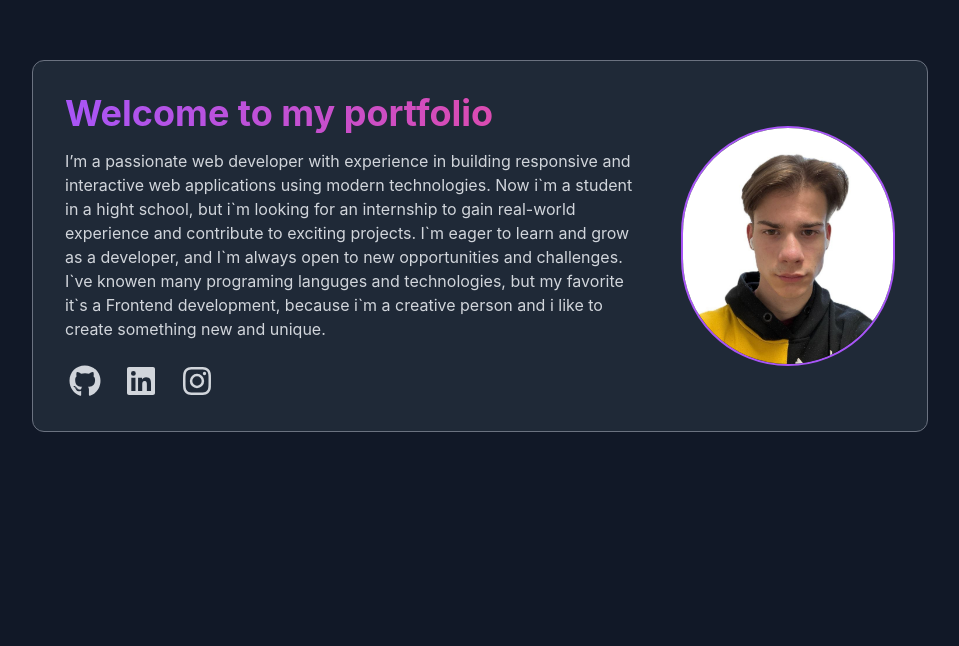
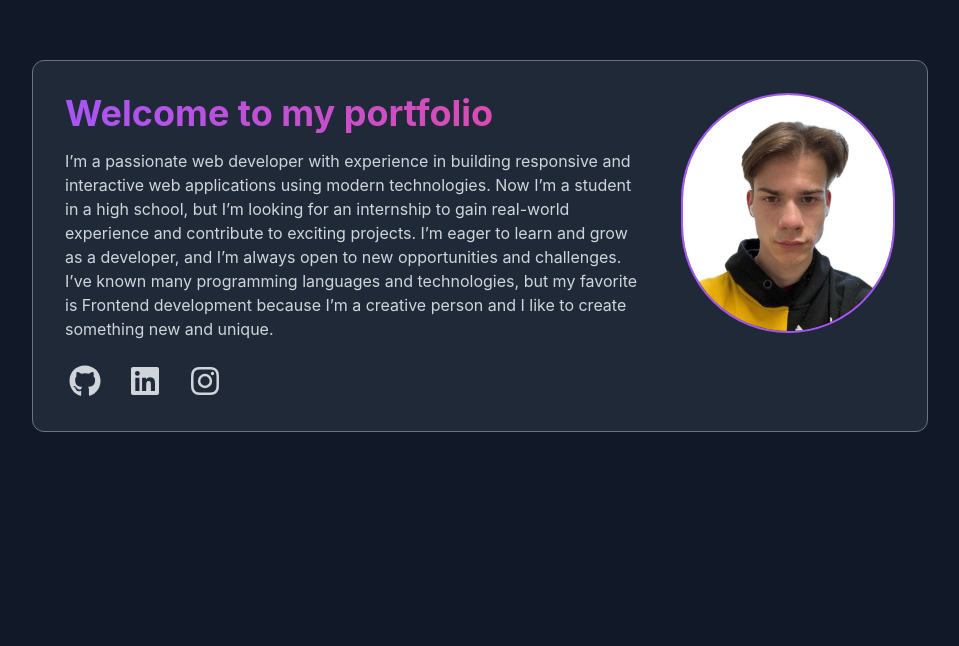
Before and after one commit to Kyrylo173/my-portfolio, a React (Create React App) app: page / in a window 1280 px wide. Shown: the part 154-800 px from the top of the page, without its empty margins (160-1119 px from the left). Built offline with nearby package versions, Linux system fonts and the light colour scheme.

Commit message:
small fixes

```diff
--- a/src/AboutMe.jsx
+++ b/src/AboutMe.jsx
@@ -4,31 +4,65 @@ import { faGithub, faLinkedin, faInstagram } from '@fortawesome/free-brands-svg-
 
 export default function AboutMe() {
   return (
-          <div className="flex items-center justify-center h-screen px-4">
-    <div className="border border-gray-500 p-8 rounded-xl bg-gray-800 flex items-center justify-between gap-10 max-w-4xl w-full">
-      <div className="max-w-xl">
-        <h1 className="bg-gradient-to-r from-purple-500 to-pink-500 text-4xl font-bold bg-clip-text text-transparent">
+    <div className="flex items-center justify-center min-h-screen px-4 py-10">
+      <div className="border border-gray-500 p-6 md:p-8 rounded-xl bg-gray-800 flex flex-col md:flex-row items-center md:items-start gap-8 md:gap-10 max-w-4xl w-full">
+
+        <div className="max-w-xl text-center md:text-left">
+
+          <h1 className="bg-gradient-to-r from-purple-500 to-pink-500 text-3xl md:text-4xl font-bold bg-clip-text text-transparent">
             Welcome to my portfolio
           </h1>
-        <p className="text-gray-300 mt-4">
+          <div className="flex justify-center mt-6 md:hidden">
+            <img
+              src={MyPhoto}
+              alt="My Photo"
+              className="w-36 h-36 rounded-full object-cover border-2 border-purple-500"
+            />
+          </div>
+
+          <p className="text-gray-300 mt-6 md:mt-4 text-sm md:text-base leading-relaxed">
             I’m a passionate web developer with experience in building responsive
-          and interactive web applications using modern technologies. Now i`m a student in a hight school, but i`m looking for
-          an internship to gain real-world experience and contribute to exciting projects. I`m eager to learn and grow as a developer, and I`m always open to new opportunities and challenges.
-          I`ve knowen many programing languges and technologies, but my favorite it`s a Frontend development, because i`m a creative person and i like to create something new and unique.
+            and interactive web applications using modern technologies. Now I’m a student
+            in a high school, but I’m looking for an internship to gain real-world experience
+            and contribute to exciting projects. I’m eager to learn and grow as a developer,
+            and I’m always open to new opportunities and challenges.
+
+            I’ve known many programming languages and technologies, but my favorite is
+            Frontend development because I’m a creative person and I like to create
+            something new and unique.
           </p>
-        <div className="flex space-x-4 mt-6">
-          <a href="https://github.com/Kyrylo173" target="_blank" rel="noopener noreferrer" className="text-gray-300 hover:text-purple-500">
+
+          <div className="flex justify-center md:justify-start space-x-5 mt-6">
+            <a
+              href="https://github.com/Kyrylo173"
+              target="_blank"
+              rel="noopener noreferrer"
+              className="text-gray-300 hover:text-purple-500 transition"
+            >
               <FontAwesomeIcon icon={faGithub} size="2x" />
             </a>
-          <a href="https://www.linkedin.com/in/nesvitailo-kyrylo-400222390?utm_source=share&utm_campaign=share_via&utm_content=profile&utm_medium=ios_app" target="_blank" rel="noopener noreferrer" className="text-gray-300 hover:text-purple-500">
+
+            <a
+              href="https://www.linkedin.com/in/nesvitailo-kyrylo-400222390"
+              target="_blank"
+              rel="noopener noreferrer"
+              className="text-gray-300 hover:text-purple-500 transition"
+            >
               <FontAwesomeIcon icon={faLinkedin} size="2x" />
             </a>
-           <a href="https://www.instagram.com/young_programer?igsh=dmlrcDBnMmNsbWpz&utm_source=qr" target="_blank" rel="noopener noreferrer" className="text-gray-300 hover:text-purple-500">
-            <FontAwesomeIcon icon={faInstagram} size='2x' />
+
+            <a
+              href="https://www.instagram.com/young_programer"
+              target="_blank"
+              rel="noopener noreferrer"
+              className="text-gray-300 hover:text-purple-500 transition"
+            >
+              <FontAwesomeIcon icon={faInstagram} size="2x" />
             </a>
           </div>
+
         </div>
-      <div>
+        <div className="hidden md:flex justify-center">
           <img
             src={MyPhoto}
             alt="My Photo"
@@ -37,8 +71,6 @@ export default function AboutMe() {
         </div>
 
       </div>
-     <div>
     </div>
-</div>
-    )
+  );
 }
```
Also changed, not shown: src/TechStack.jsx (+4 -0 lines). Lines whose indentation alone changed are shown as unchanged.
